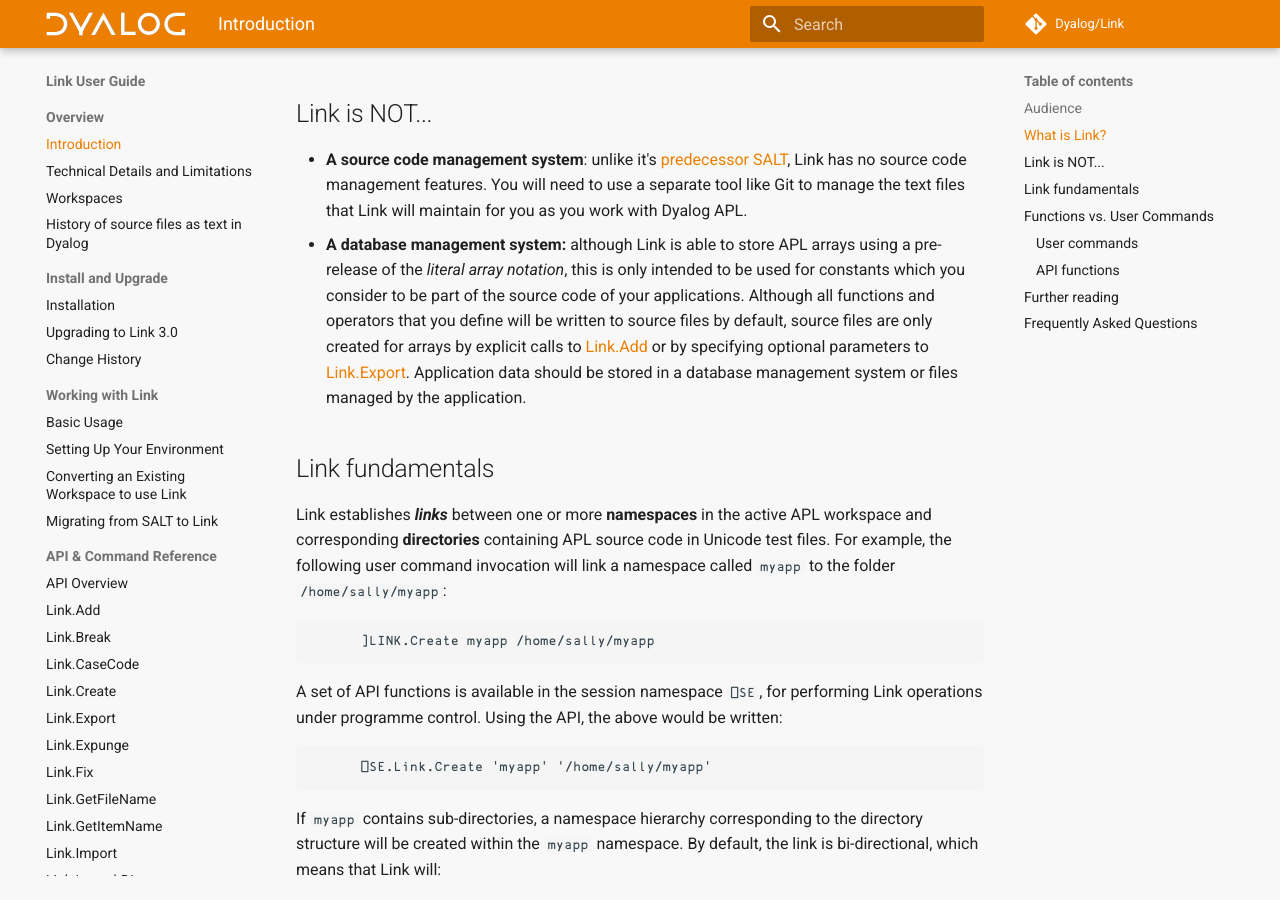
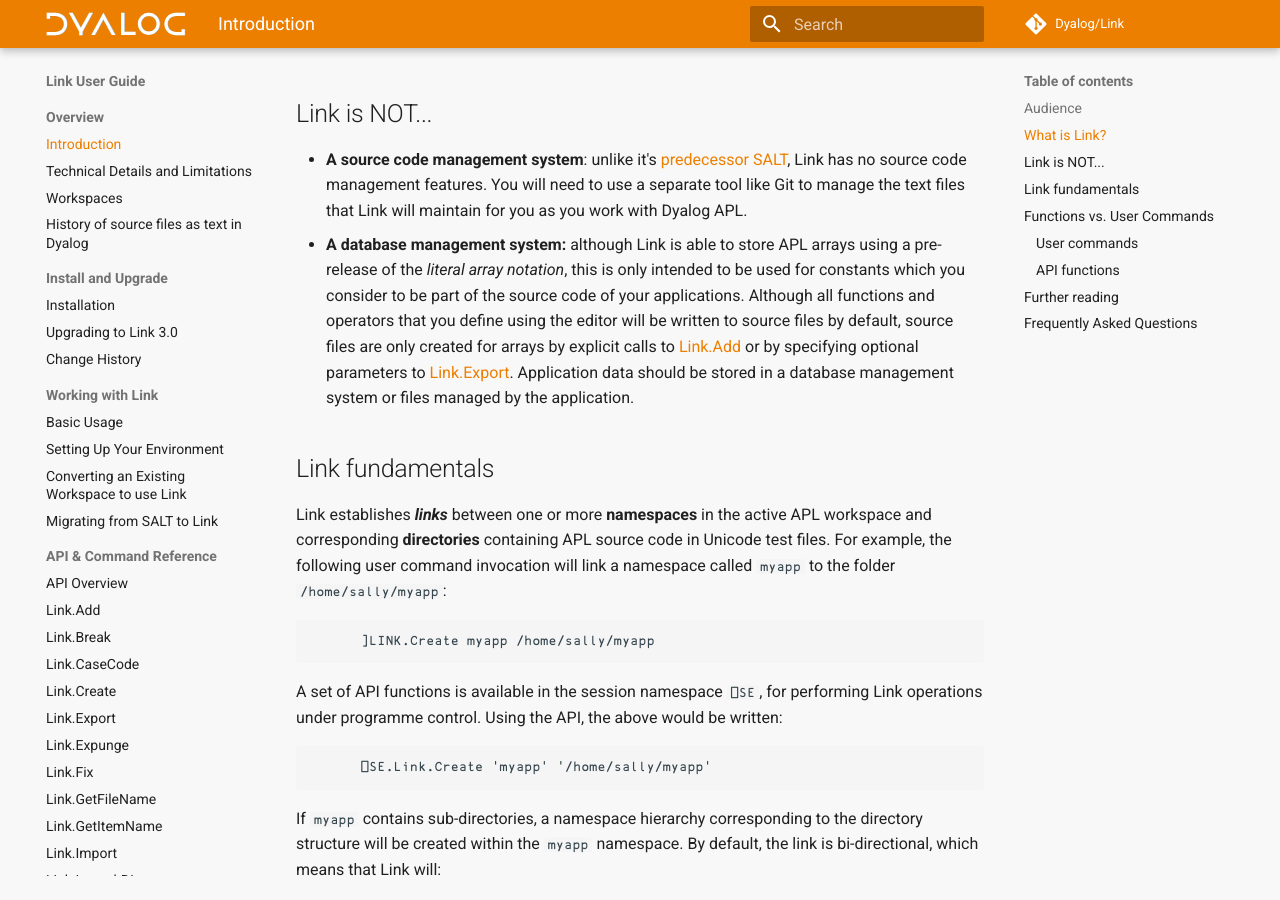
Before and after one commit to Dyalog/link, an MkDocs documentation site: the page built from docs/index.md, in a window 1280 px wide and 900 px high, scrolled down 1342 px. Built offline with MkDocs 1.6.1 and Material for MkDocs 9.7.7, drawn with Linux system fonts in a browser that asks for light colours; comment, search, counter and statistics services are not loaded.

Commit message:
fix #404

```diff
--- a/docs/index.md
+++ b/docs/index.md
@@ -32,7 +32,7 @@
 ## Link is NOT...
 
 - **A source code management system**: unlike it's [predecessor SALT](Usage/SALTtoLink.md), Link has no source code management features. You will need to use a separate tool like Git to manage the text files that Link will maintain for you as you work with Dyalog APL.
-- **A database management system:** although Link is able to store APL arrays using a pre-release of the *literal array notation*, this is only intended to be used for constants which you consider to be part of the source code of your applications. Although all functions and operators that you define will be written to source files by default, source files are only created for arrays by explicit calls to [Link.Add](API/Link.Add.md) or by specifying optional parameters to [Link.Export](API/Link.Export.md). Application data should be stored in a database management system or files managed by the application.
+- **A database management system:** although Link is able to store APL arrays using a pre-release of the *literal array notation*, this is only intended to be used for constants which you consider to be part of the source code of your applications. Although all functions and operators that you define using the editor will be written to source files by default, source files are only created for arrays by explicit calls to [Link.Add](API/Link.Add.md) or by specifying optional parameters to [Link.Export](API/Link.Export.md). Application data should be stored in a database management system or files managed by the application.
 
 ## Link fundamentals
 
```
